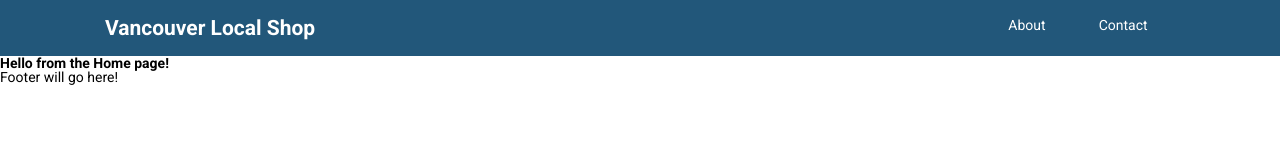
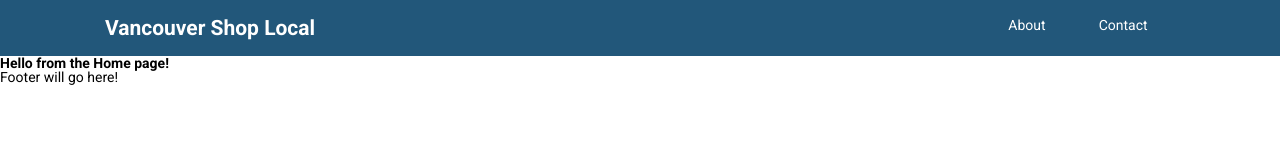
Before and after one commit to andrews1022/vancouver-shop-local, a Next.js app: page / in a window 1280 px wide. Shown: the top 160 px of the page. Built offline with nearby package versions, Linux system fonts and the light colour scheme.

Commit message:
project updated

```diff
--- a/components/Nav/index.tsx
+++ b/components/Nav/index.tsx
@@ -12,7 +12,7 @@ const Nav = () => (
 		<NavList>
 			<NavItem>
 				<NavTitle>
-					<Link href='/'>Vancouver Local Shop</Link>
+					<Link href='/'>Vancouver Shop Local</Link>
 				</NavTitle>
 			</NavItem>
 
--- /dev/null
+++ b/git.js
@@ -0,0 +1,3 @@
+const { execSync } = require('child_process');
+
+execSync("git add . ; git commit -m 'project updated' ; git push -u origin");
```
Also changed, not shown: package.json (+6 -1 lines), 1 other file (tests, documents, lock files or other folders).
